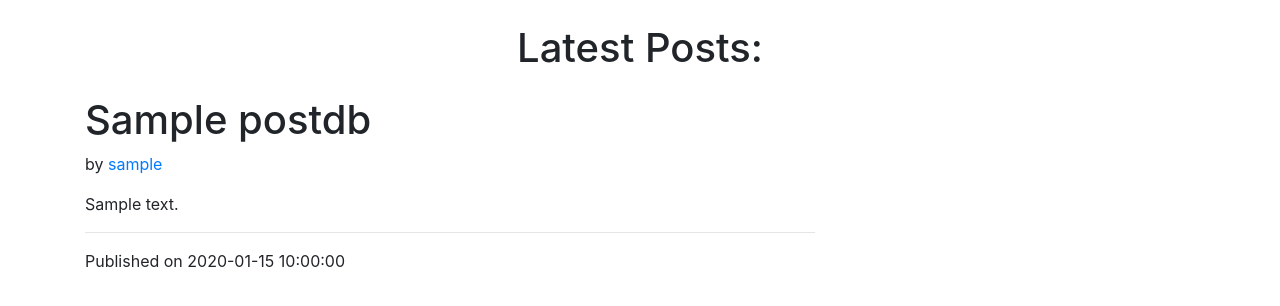
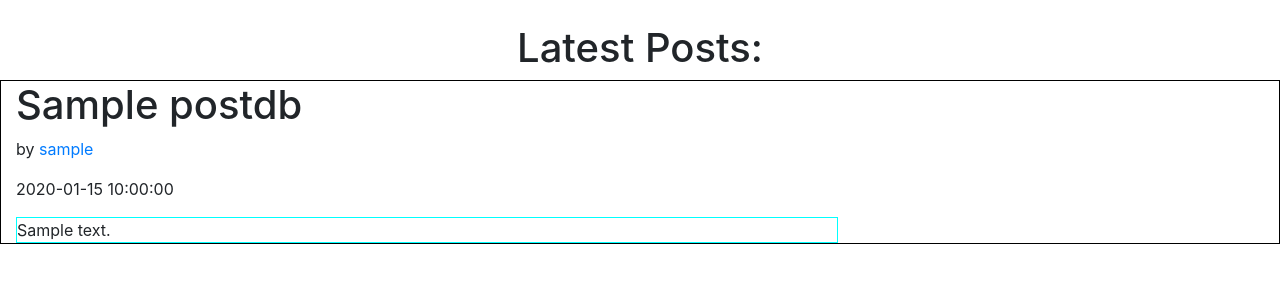
Before and after one commit to Amazeryogo/Thought, a Flask app: page / in a window 1280 px wide. Shown: the part 80-386 px from the top of the page. Run offline with Flask 2, Linux system fonts and the light colour scheme; a database or web service that is not in the repository returns one stand-in record (Sample ...); some libraries are stand-ins or nearby versions.

Commit message:
fluidity

```diff
--- a/app.py
+++ b/app.py
@@ -404,7 +404,7 @@ def settings():
 
 @appx.errorhandler(404)
 def page_not_found(e):
-    return render_template('404.html')
+    return render_template('errors/404.html')
 
 
 @appx.route('/mes/<username>')
--- a/templates/_post.html
+++ b/templates/_post.html
@@ -1,21 +1,15 @@
-<div class="container pt-3">
+<div class="container-fluid" style="border:1px solid #000000;">
     <div class="row">
         <div class="col-md-8">
             <h1>{{post.title}}</h1>
             <p>by <a href="/{{post.username}}">{{post.username}}</a></p>
-            <!-- assume that post.content is a markdown string -->
-            <div class="markdown-body">
+            <p>{{post.timestamp}}</p>
+            <div class="markdown-body" style="border:1px solid #00ffff;">
                 {{post.content}}
             </div>
             {% if user == current_user %}
             <a href="/deletepost?post_id={{post._id}}"><button>🗑️</button></a> <br/>
             {% endif %}
-            <hr>
-            Published on {{post.timestamp}}
         </div>
     </div>
 </div>
-<br />
-{% if user == current_user %}
-
-{% endif %}
--- a/templates/user.html
+++ b/templates/user.html
@@ -1,4 +1,4 @@
-{% extends "base.html" %}
+    {% extends "base.html" %}
 
 {% block content %}
 <div class="container">
```
Also changed, not shown: templates/settings.html (+9 -4 lines), templates/errors/404.html (renamed from templates/404.html), templates/errors/404_user.html (renamed from templates/404_user.html).
